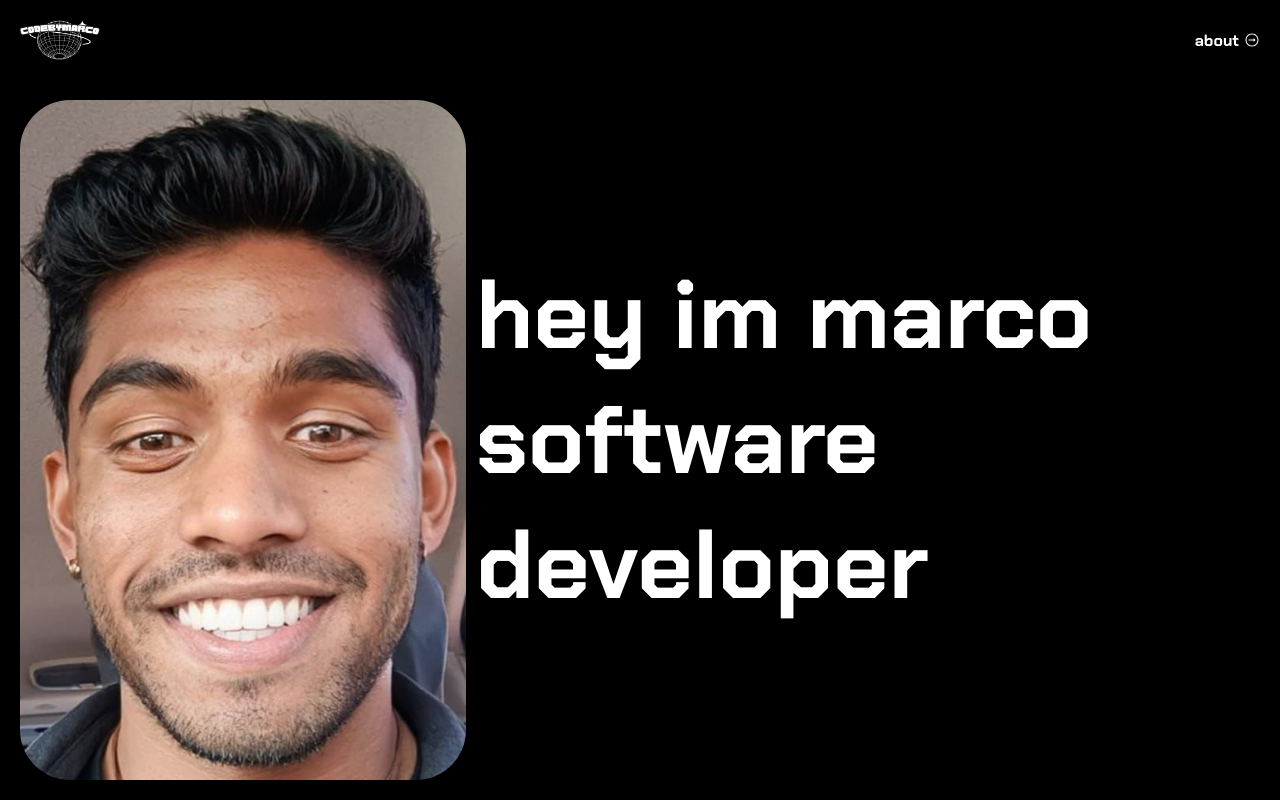
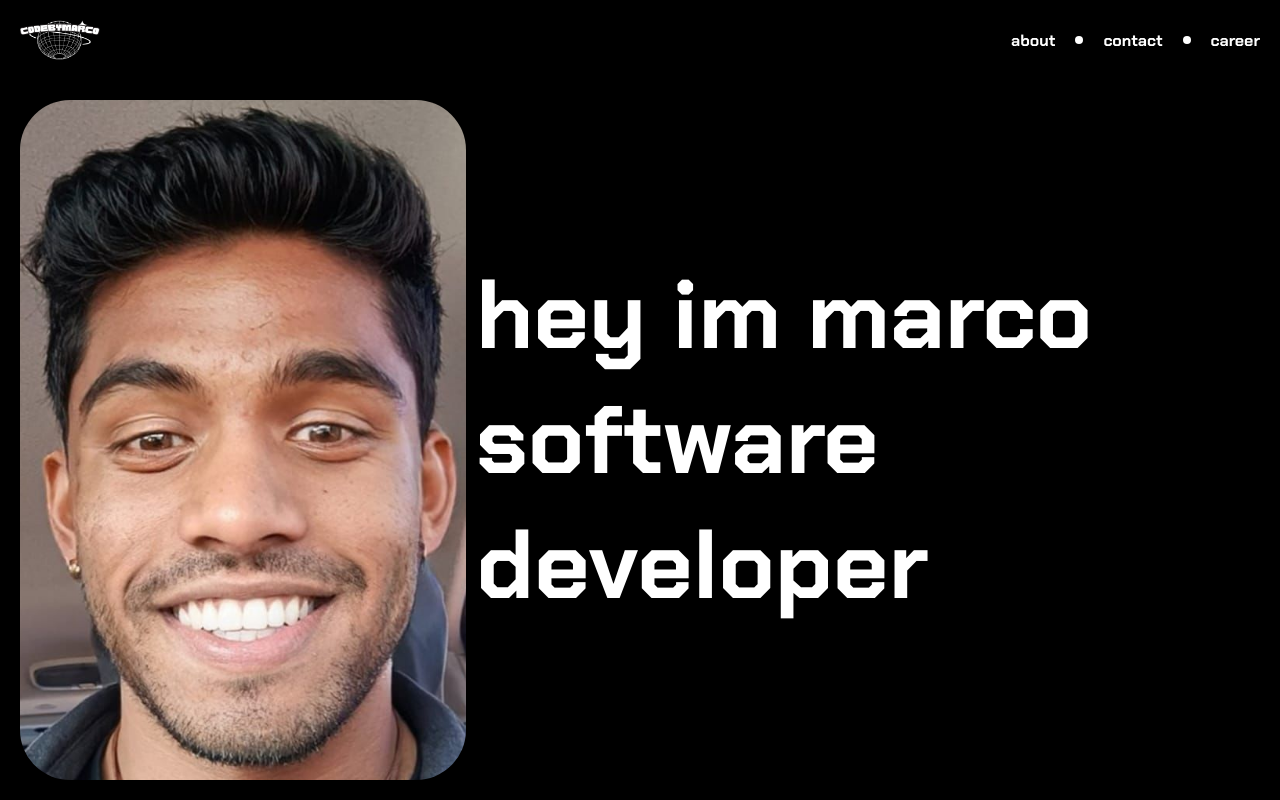
Before and after one commit to codebymarco/portfolio, a React (Vite) app: page / in a window 1280 px wide. Shown: the top 800 px of the page. Built offline with nearby package versions, Linux system fonts and the light colour scheme.

Commit message:
made more changes

```diff
--- a/src/components/components/Navbar.jsx
+++ b/src/components/components/Navbar.jsx
@@ -29,20 +29,6 @@ const Navbar = () => {
       <img src={img} onClick={() => navigate("/")} />
       <div>
         <div className="desktop-links" id="desktop-links">
-          {isHomePage ? (
-            <>
-              <Link
-                to="/about"
-                className="desktop-links-link"
-                style={{ gap: "5px" }}
-                id="clickme"
-              >
-                about
-                <LiaArrowAltCircleRightSolid className="blink" />
-              </Link>
-            </>
-          ) : (
-            <>
           <Link className="desktop-links-link" to="/about">
             about
           </Link>
@@ -54,8 +40,6 @@ const Navbar = () => {
           <Link className="desktop-links-link" to="/pro">
             career
           </Link>
-            </>
-          )}
         </div>
         <CiMenuFries
           id="mobile-links"
```
Lines whose indentation alone changed are shown as unchanged.
